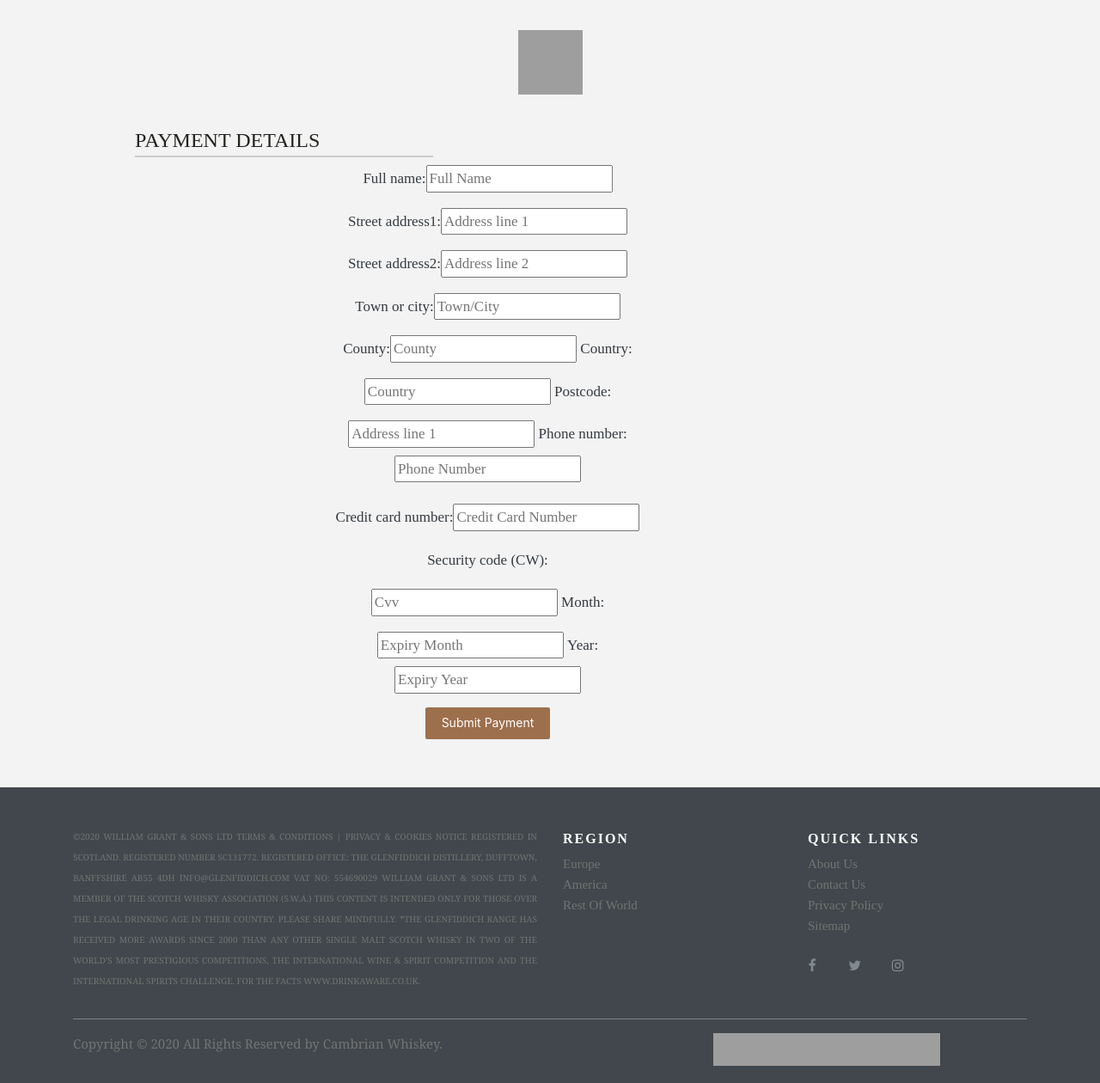
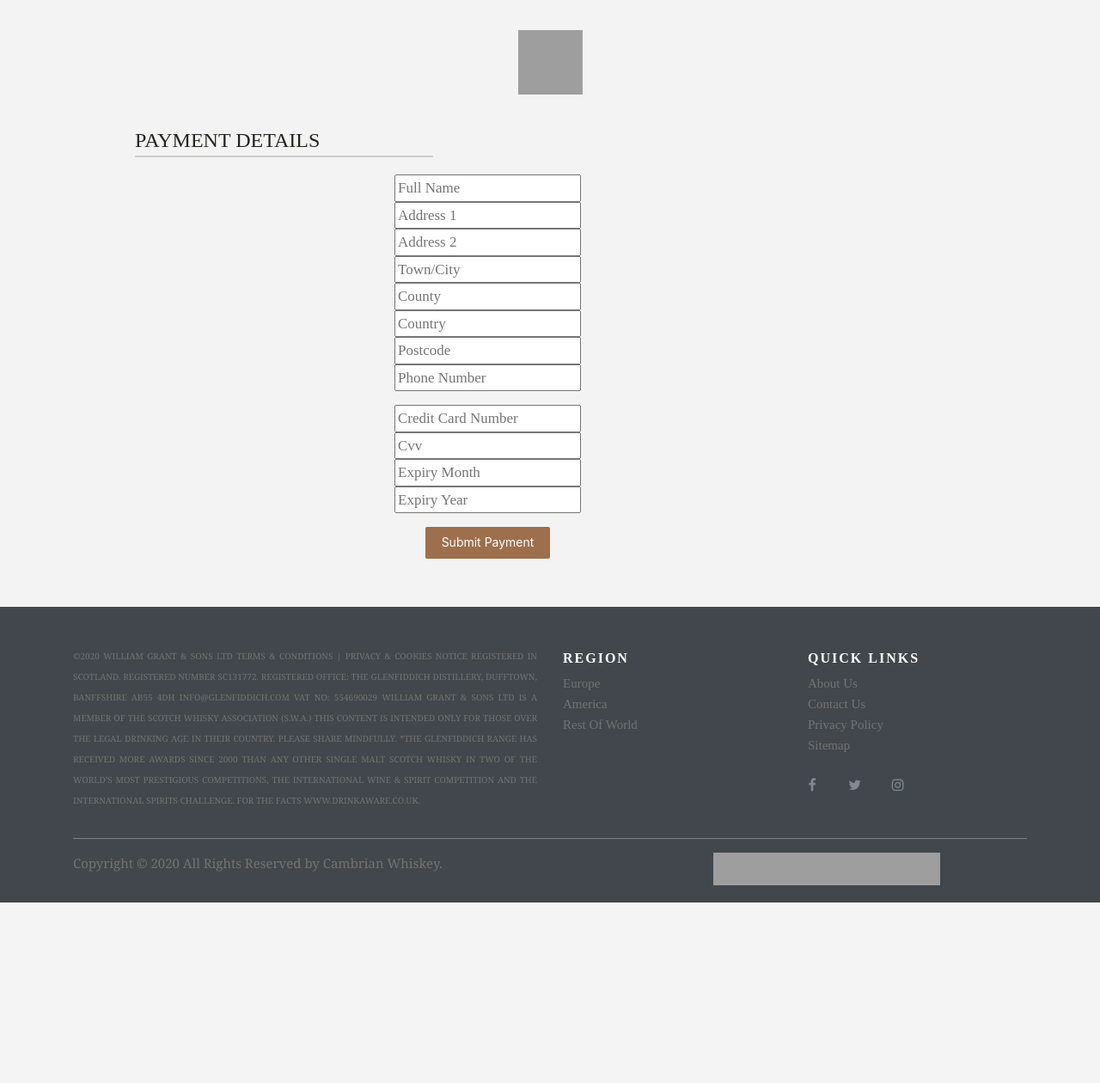
Before and after one commit to isakkhar/cambrian_whiskey, a Django app: page /checkout/ in a window 1280 px wide. Shown: the part 80-1340 px from the top of the page at 86% size. After the commit the page ends 1130 px from the top, so only its background shows below. Run offline with Django 3.2, Linux system fonts and the light colour scheme; the visitor is signed in with stand-in values (Sample User, id 1); some libraries are stand-ins or nearby versions; grey boxes are pictures that could not be loaded.

Commit message:
added another column to the main page to fit 6 whiskey items per page, also added button to redirect chechout html page to cart html page when user wants to edit

```diff
--- a/checkout/forms.py
+++ b/checkout/forms.py
@@ -8,15 +8,23 @@
   MONTH_CHOICES = [(i, i) for i in range(1, 13)]
   YEAR_CHOICES = [(i, i) for i in range(2020, 2040)]
 
-  credit_card_number = forms.CharField(label='Credit card number', widget=forms.TextInput(attrs={'placeholder': 'Credit Card Number'}), required=False)
-  cvv = forms.CharField(label='Security code (CW)', widget=forms.TextInput(attrs={'placeholder': 'Cvv'}), required=False)
-  expiry_month = forms.ChoiceField(label='Month', choices=MONTH_CHOICES, widget=forms.TextInput(attrs={'placeholder': 'Expiry Month'}), required=False)
-  expiry_year = forms.ChoiceField(label='Year', choices=YEAR_CHOICES, widget=forms.TextInput(attrs={'placeholder': 'Expiry Year'}), required=False)
+  credit_card_number = forms.CharField(label='', widget=forms.TextInput(attrs={'placeholder': 'Credit Card Number'}), required=False)
+  cvv = forms.CharField(label='', widget=forms.TextInput(attrs={'placeholder': 'Cvv'}), required=False)
+  expiry_month = forms.ChoiceField(label='', choices=MONTH_CHOICES, widget=forms.TextInput(attrs={'placeholder': 'Expiry Month'}), required=False)
+  expiry_year = forms.ChoiceField(label='', choices=YEAR_CHOICES, widget=forms.TextInput(attrs={'placeholder': 'Expiry Year'}), required=False)
   # stripe requires an id and even though we have included it into the form, the user will not see this
   # HiddenInput is something that will be inputted into the form but hidden from the user
   stripe_id = forms.CharField(widget=forms.HiddenInput)
 
 class OrderForm(forms.ModelForm):
+  full_name = forms.CharField(label='', widget=forms.TextInput(attrs={'placeholder': 'Full Name'}))
+  street_address1 = forms.CharField(label='', widget=forms.TextInput(attrs={'placeholder': 'Address 1'}))
+  street_address2 = forms.CharField(label='', widget=forms.TextInput(attrs={'placeholder': 'Address 2'}))
+  town_or_city = forms.CharField(label='', widget=forms.TextInput(attrs={'placeholder': 'Town/City'}))
+  county = forms.CharField(label='', widget=forms.TextInput(attrs={'placeholder': 'County'}))
+  country = forms.CharField(label='', widget=forms.TextInput(attrs={'placeholder': 'Country'}))
+  postcode = forms.CharField(label='', widget=forms.TextInput(attrs={'placeholder': 'Postcode'}))
+  phone_number = forms.CharField(label='', widget=forms.TextInput(attrs={'placeholder': 'Phone Number'}))
 
   class Meta:
 
--- a/checkout/templates/checkout.html
+++ b/checkout/templates/checkout.html
@@ -15,7 +15,7 @@
 <div class="container"><p class="payment-details-title">Payment Details</p></div>
   <div class="flexbox-container">
 
-    <div class="flexbox-item flexbox-item-2">
+    <div class="flexbox-item flexbox-item-2 removing-border-checkout-flexbox">
 
       <form class="checkout-form-position" role="form" method="post" id="payment-form" action="{% url 'checkout' %}">
 
--- a/products/views.py
+++ b/products/views.py
@@ -11,7 +11,7 @@
   """return all the products in the database
   """
   products = Product.objects.all()
-  paginator = Paginator(products, 3)
+  paginator = Paginator(products, 6)
   page_number = request.GET.get('page', 1)
   page = paginator.page(page_number)
   """render a products html page and within that page we will have access to products, so all_products"""
--- a/static/css/custom.css
+++ b/static/css/custom.css
@@ -761,6 +761,7 @@
   border-bottom: 2px solid #ccc;
   width: 347px;
   margin-left: 57px;
+  margin-bottom: 10px;
 }
 
 .checkout-form-position {
@@ -874,6 +875,13 @@
   order: 1;
   display: flex;
   background-color: #f3f3f3;
+}
+
+.cart-flexbox-with-border {
+  border: 1px solid !important;
+}
+
+.removing-border-checkout-flexbox {
   text-align: left;
   padding-right: 145px;
   max-width: 500px;
```
Also changed, not shown: cart/templates/cart.html (+7 -1 lines).
